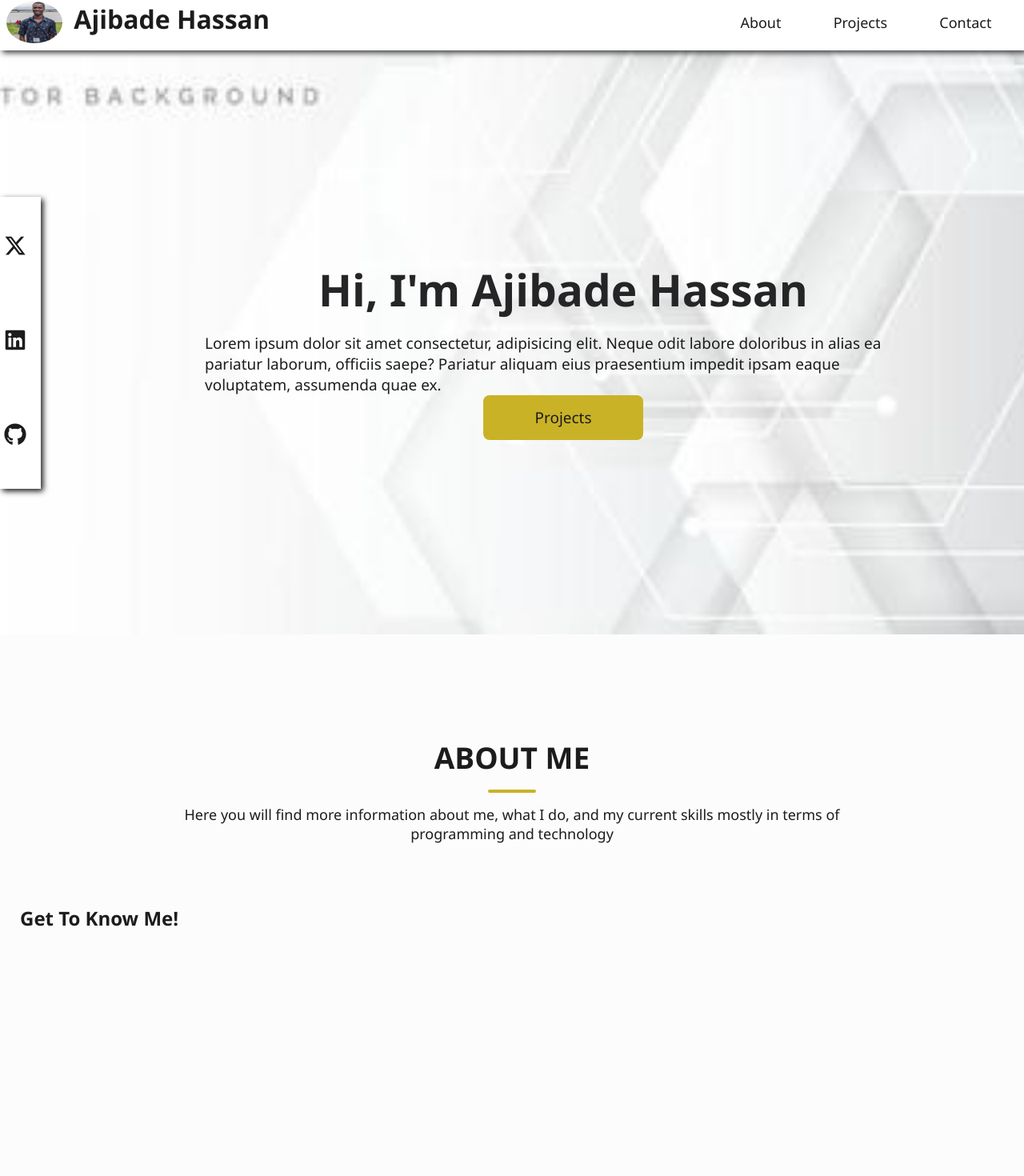
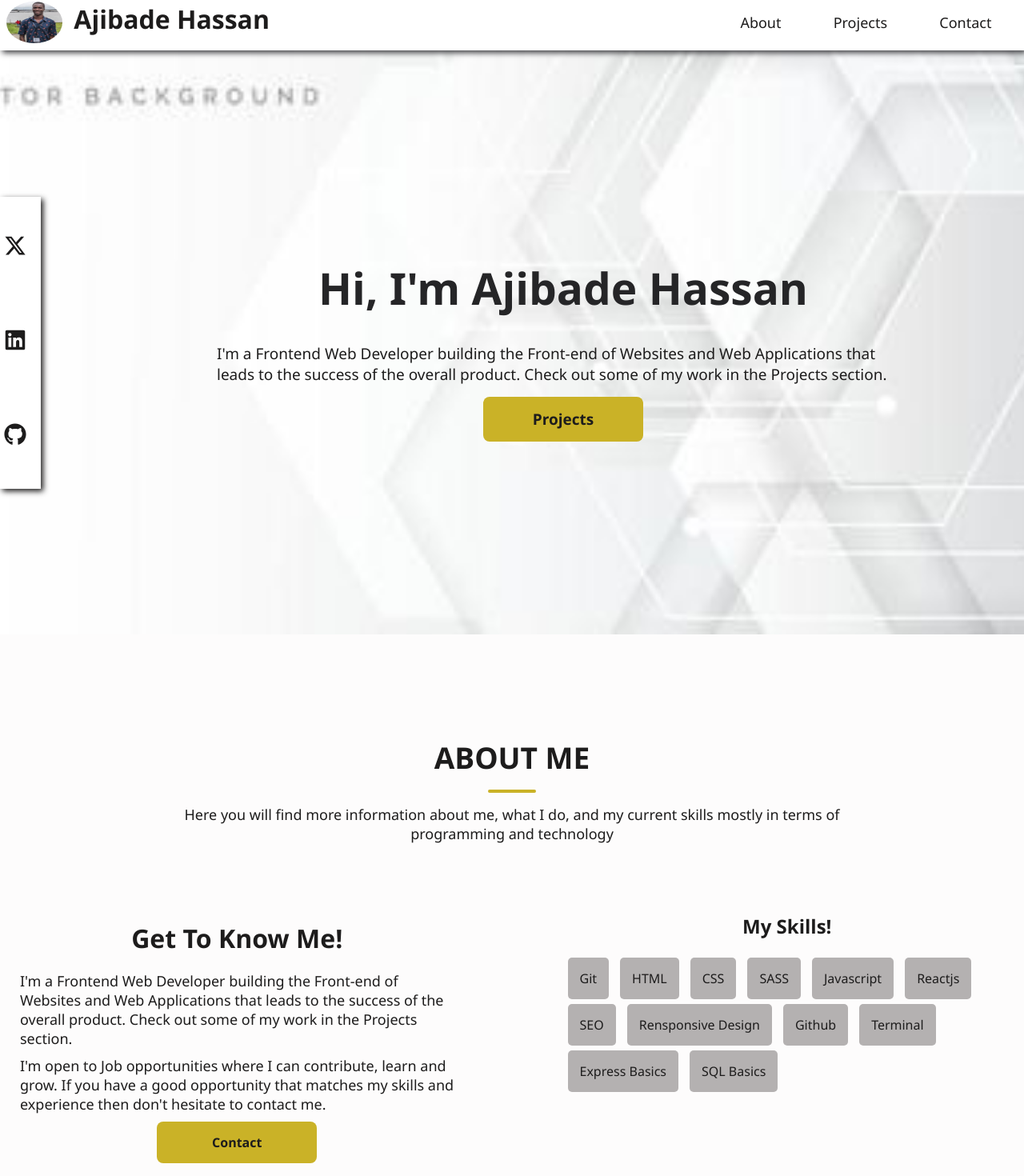
Before and after one commit to AjibadeHassan/Dev-profile, a React (Vite) app in the folder portfolio/: page / in a window 1280 px wide. Shown: the part 7-1477 px from the top of the page at 80% size. Built offline with nearby package versions, Linux system fonts and the light colour scheme; the HTML template or start-up script is replaced by a standard one.

Commit message:
first feb commit

```diff
--- a/portfolio/src/Components/About.tsx
+++ b/portfolio/src/Components/About.tsx
@@ -1,6 +1,11 @@
 // import React from 'react'
 
+// import { useState } from "react"
+
 const About = () => {
+
+  // const [skills, setSkills] = useState()
+  const mySkills: Array<string> = ['Git', 'HTML', 'CSS','SASS', 'Javascript', 'Reactjs', 'SEO','Rensponsive Design', 'Github', 'Terminal', 'Express Basics', 'SQL Basics' ]
   return (
     <div className='About_Container'>
         <section className="About_Header">
@@ -13,6 +18,26 @@ const About = () => {
         <section className="About_body">
           <div className="About_details">
             <h2>Get To Know Me!</h2>
+            <p>I'm a Frontend Web Developer building the Front-end of Websites and Web Applications
+              that leads to the success of the overall product. Check out some of my work in the Projects section.
+            </p>
+            <p>
+            I'm open to Job opportunities where I can contribute, learn and grow.
+             If you have a good opportunity that matches my skills and experience then don't hesitate to contact me.
+            </p>
+            <span className="About_Btn">Contact</span>
+          </div>
+          <div className="About_skills">
+            <h2>My Skills!</h2>
+            <section className="Skills_container">
+            {
+              mySkills.map((props)=>(
+                <span className="Skill_Card">{props}</span>
+
+              ))
+            }
+            </section>
+
           </div>
         </section>
     </div>
--- a/portfolio/src/Components/Home.tsx
+++ b/portfolio/src/Components/Home.tsx
@@ -13,10 +13,9 @@ const Home = () => {
      </article>
       <article className="Home_text">
         <h1>Hi, I'm Ajibade Hassan</h1>
-        <p>Lorem ipsum dolor sit amet consectetur, adipisicing elit.
-          Neque odit labore doloribus in alias ea pariatur laborum,
-          officiis saepe? Pariatur aliquam eius praesentium impedit
-           ipsam eaque voluptatem, assumenda quae ex.</p>
+        <p>I'm a Frontend Web Developer building the Front-end of Websites
+          and Web Applications that leads to the success of the overall product.
+           Check out some of my work in the Projects section.</p>
       <span className="Home_Btn">Projects</span>
 
       </article>
--- a/portfolio/src/SCSS/About.scss
+++ b/portfolio/src/SCSS/About.scss
@@ -52,7 +52,67 @@
         .About_details {
             width: 45%;
             height: 90%;
+            display: flex;
+            flex-direction: column;
+            align-items: center;
             padding: 10px;
+
+            h2 {
+                padding: 20px 10px;
+                font-size: xx-large;
+            }
+
+            p {
+                font-size: 18px;
+                font-weight: 500;
+                margin-bottom: 10px;
+            }
+
+            .About_Btn {
+                width: 200px;
+                text-align: center;
+                font-weight: 600;
+                border-radius: 8px;
+                background-color: rgb(202, 178, 39);
+                padding: 15px;
+                cursor: pointer;
+
+                &:hover {
+                    transform: scale(1.08);
+                    transition: all 350ms ease-in;
+                }
+            }
+
+        }
+
+        .About_skills {
+            width: 45%;
+            height: 100%;
+            display: flex;
+            flex-direction: column;
+            align-items: center;
+
+            h2 {
+                padding: 20px 10px;
+            }
+
+            .Skills_container {
+                width: 100%;
+                height: 30%;
+                display: flex;
+                // color: grey;
+                flex-wrap: wrap;
+
+                .Skill_Card {
+                    width: max-content;
+                    height: max-content;
+                    padding: 15px;
+                    font-weight: 500;
+                    background-color: rgb(180, 177, 177);
+                    margin: 3px 7px;
+                    border-radius: 5px;
+                }
+            }
         }
     }
 
--- a/portfolio/src/SCSS/Home.scss
+++ b/portfolio/src/SCSS/Home.scss
@@ -49,10 +49,14 @@
         }
     }
 
+    p {
+        padding: 15px;
+    }
+
     .Home_Btn {
         width: 200px;
         text-align: center;
-        font-style: bold;
+        font-weight: 600;
         border-radius: 8px;
         background-color: rgb(202, 178, 39);
         padding: 15px;
```
